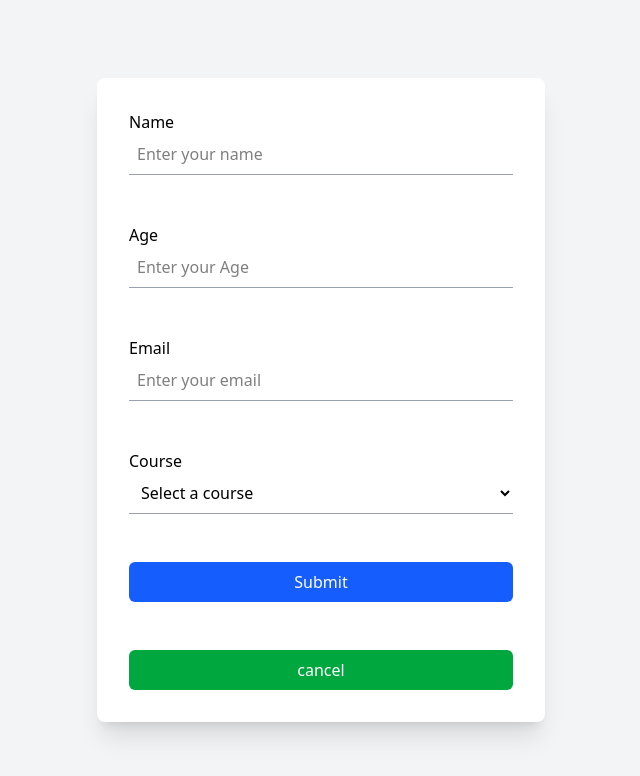
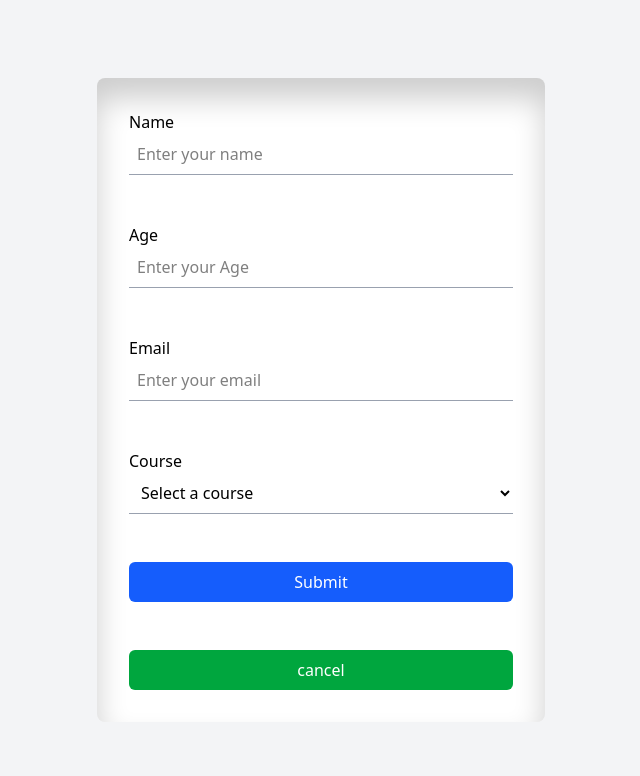
Before and after one commit to SyntaxByGulshan/student-registration-form, a React (Vite) app: page /add/1 in a window 1280 px wide. Shown: the top 776 px of the page, without its empty margins (319-959 px from the left). Built offline with nearby package versions, Linux system fonts and the light colour scheme.

Commit message:
update01

```diff
--- a/src/StudentForm.tsx
+++ b/src/StudentForm.tsx
@@ -3,7 +3,8 @@ import { useNavigate,useParams } from "react-router-dom";
 
 export default function StudentRegistrationForm() {
   const {id}=useParams()
-  console.log(id)
+
+  console.log(parseInt(id||''))
   const navigate=useNavigate()
  const data:student_data_type[]= JSON.parse(localStorage.getItem('students')||'[]')
  console.log(data)
@@ -30,14 +31,15 @@ export default function StudentRegistrationForm() {
         console.log('submit values')
         console.log(values)
         const students:student_data_type[]=JSON.parse(localStorage.getItem('students')|| '[]' )
-        if(id){
+        if(parseInt(id||'')){
           students[parseInt(id)]=values
         localStorage.setItem('students',JSON.stringify(students))
         resetForm()
         navigate('/')
         }
        else{
-         students.push(values)
+        console.log('add new student')
+        students.push(values)
         localStorage.setItem('students',JSON.stringify(students))
         resetForm()
         navigate('/')
@@ -90,7 +92,7 @@ export default function StudentRegistrationForm() {
         handleSubmit
       })=>(
         <div className="flex justify-center items-center min-h-screen bg-gray-100 text-black ">
-      <div className="bg-white shadow-xl rounded-lg p-8 w-full max-w-md">
+      <div className="bg-white costom-shadow rounded-lg p-8 w-full max-w-md">
 
         <form className="space-y-12" onSubmit={handleSubmit} >
           {/* Name */}
--- a/src/index.css
+++ b/src/index.css
@@ -1,2 +1,6 @@
 
 @import "tailwindcss";
+
+.costom-shadow {
+  box-shadow:inset 0px 20px 30px 0px rgba(0, 0, 0, 0.2);
+}
```
